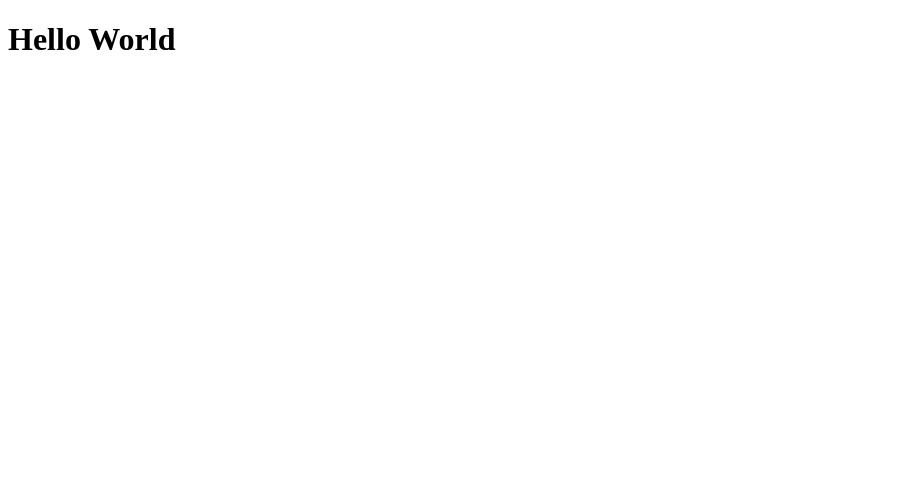
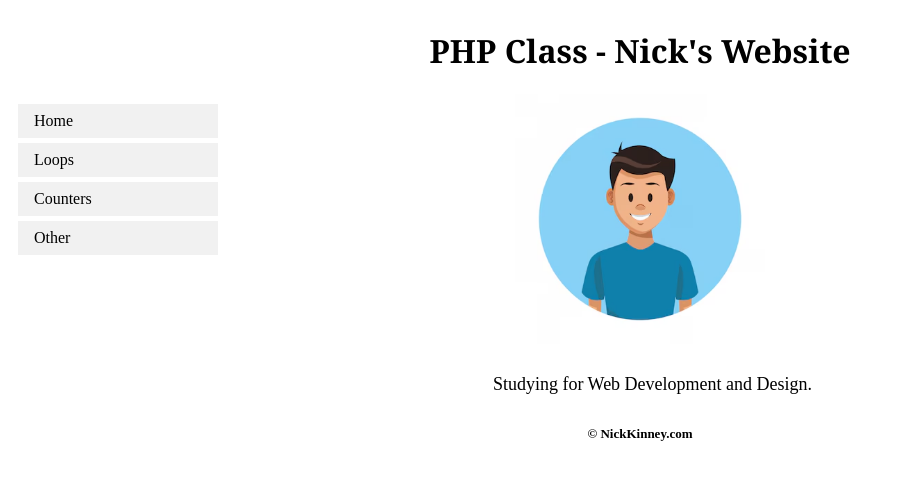
Before and after one commit to nickkinn1/phpclass, a PHP site: page / in a window 1280 px wide. Before the commit the part shown is almost empty. Shown: the top 480 px of the page, without its empty margins (0-905 px from the left). Run offline with PHP 8.4, Linux system fonts and the light colour scheme.

Commit message:
Updated Public Website

```diff
--- /dev/null
+++ b/css/base.css
@@ -0,0 +1,66 @@
+/* Website Style */
+
+header{
+    width: 100%;
+    float: left;
+    font-family: Georgia, serif;
+    text-align: center;
+}
+
+nav{
+    width: 20%;
+    float: left;
+}
+
+main{
+    width: 60%;
+    float: left;
+    font-size: large;
+}
+
+main img{
+    width: 250px;
+    display: block;
+    margin: 0 auto;
+}
+
+main p{
+    margin-top: 30px;
+    text-indent: 25px;
+    text-align: center;
+}
+
+footer{
+    width: 100%;
+    float: left;
+    font-size: small;
+    font-weight: bold;
+    text-align: center;
+}
+
+/* Website Navigation Style */
+ul{
+    list-style: none;
+    margin: 10px;
+    padding: 0;
+    width: 200px;
+
+}
+
+ul li{
+    background-color: #f1f1f1;
+    margin-bottom: 5px;
+}
+
+ul a{
+    display: block;
+    color: black;
+    padding: 8px 0 8px 16px;
+    text-decoration: none;
+}
+
+/* Navigation Hover Style */
+li a:hover{
+    background-color: #555555;
+    color: #f1f1f1;
+}
--- a/index.php
+++ b/index.php
@@ -6,8 +6,28 @@
           content="width=device-width, user-scalable=no, initial-scale=1.0, maximum-scale=1.0, minimum-scale=1.0">
     <meta http-equiv="X-UA-Compatible" content="ie=edge">
     <title>Nick's Website</title>
+    <link rel="stylesheet" href="css/base.css">
 </head>
 <body>
-    <h1>Hello World</h1>
+    <header>
+        <h1>PHP Class - Nick's Website</h1>
+    </header>
+    <nav>
+        <ul>
+            <li><a href="/">Home</a></li>
+            <li><a href="/#">Loops</a></li>
+            <li><a href="/#">Counters</a></li>
+            <li><a href="/#">Other</a></li>
+        </ul>
+    </nav>
+
+    <main>
+        <img src="images/nick.jpg" alt="Profile Picture">
+        <p>Studying for Web Development and Design.</p>
+    </main>
+
+    <footer>
+        <p>&copy; NickKinney.com</p>
+    </footer>
 </body>
 </html>
```
Also changed, not shown: images/nick.jpg (added).
